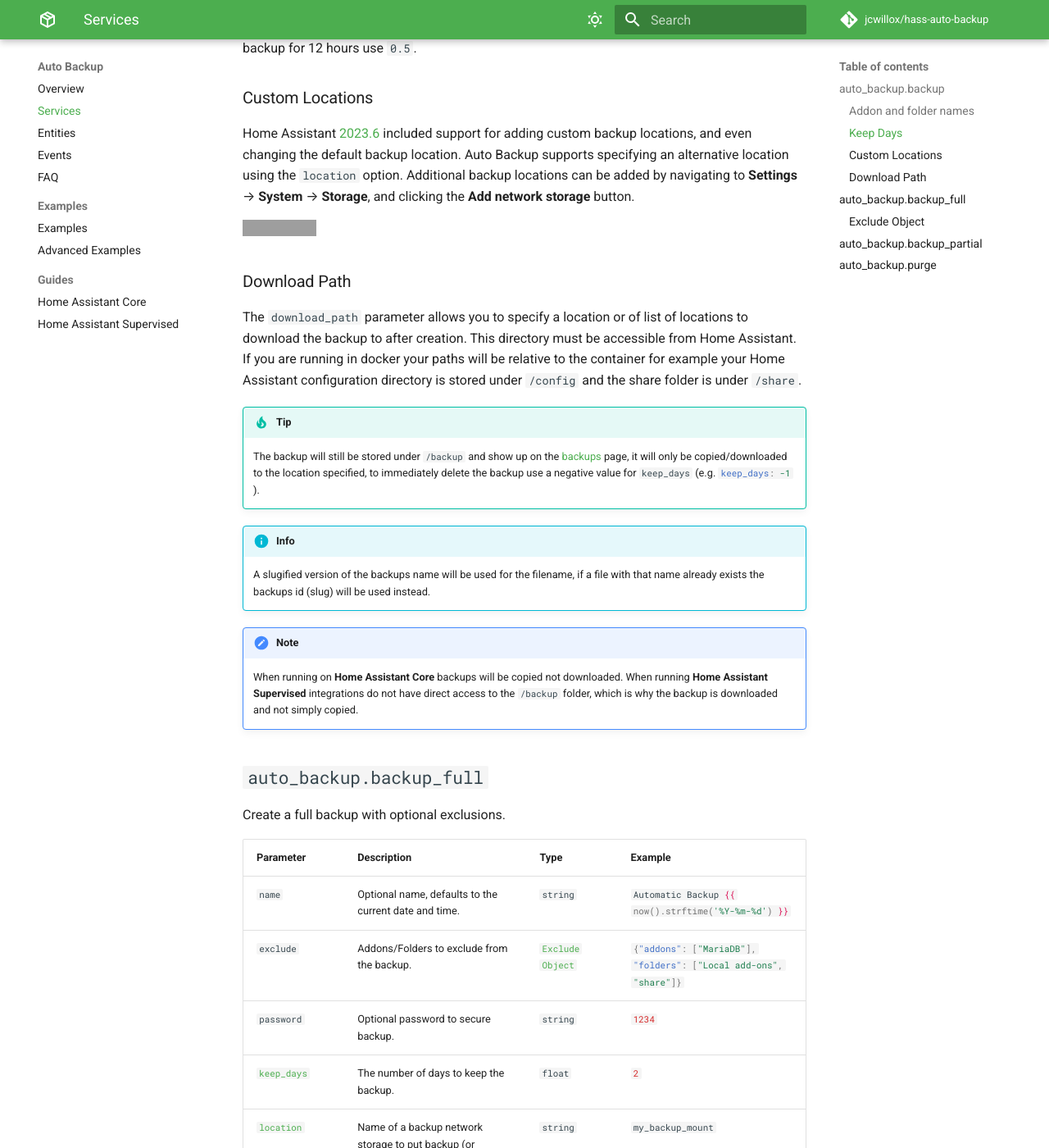
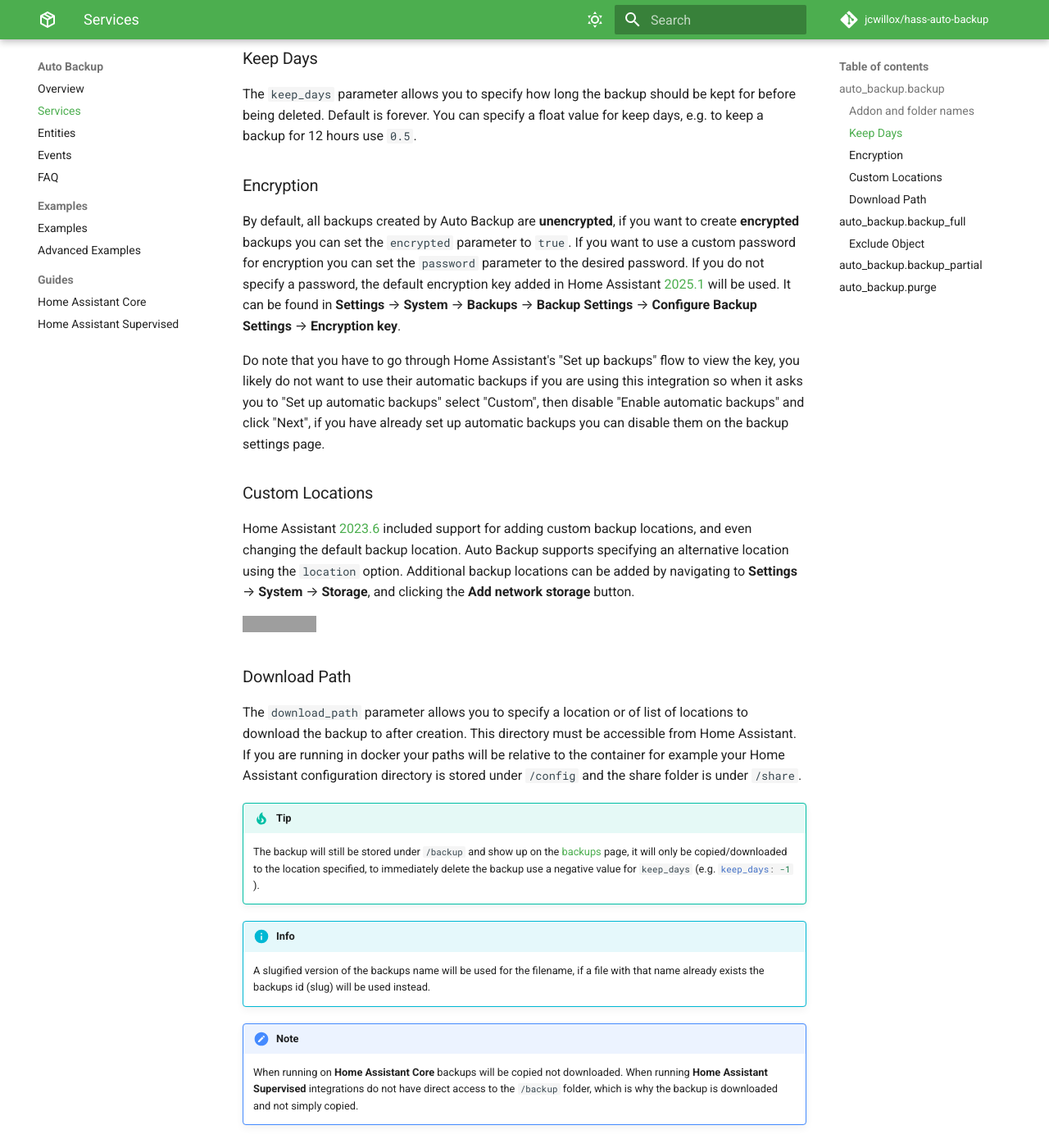
Before and after one commit to jcwillox/hass-auto-backup, an MkDocs documentation site: the page built from docs/services.md, in a window 1280 px wide and 1400 px high, scrolled down 1974 px. Shown: the whole window at 82% size. Built offline with MkDocs 1.6.1 and Material for MkDocs 9.7.7, drawn with Linux system fonts in a browser that asks for light colours; comment, search, counter and statistics services are not loaded; some of the changed text lies outside the part shown; grey boxes are pictures that could not be loaded.

Commit message:
feat: add `encrypted` option for default backup encryption (#186)

```diff
--- a/docs/services.md
+++ b/docs/services.md
@@ -8,18 +8,19 @@
 
 This is the primary method and includes the functionality of the `backup_full` and `backup_partial` services.
 
-| Parameter                                    | Description                                                                              | Type     | Example                                                     |
-| -------------------------------------------- | ---------------------------------------------------------------------------------------- | -------- | ----------------------------------------------------------- |
-| `name`                                       | Optional name, defaults to the current date and time.                                    | `string` | `#!jinja Automatic Backup {{ now().strftime('%Y-%m-%d') }}` |
-| [`include_addons`](#addon-and-folder-names)  | List of addons to include in the backup (name or slug). Wildcards supported for slugs.   | `list`   | `#!json ["Almond", "glances", "core_mariadb", "core_*"]`    |
-| [`include_folders`](#addon-and-folder-names) | List of folders to include in the backup.                                                | `list`   | `#!json ["Local add-ons", "homeassistant", "share"]`        |
-| [`exclude_addons`](#addon-and-folder-names)  | List of addons to exclude from the backup (name or slug). Wildcards supported for slugs. | `list`   | `#!json ["Almond", "glances", "core_mariadb", "core_*"]`    |
-| [`exclude_folders`](#addon-and-folder-names) | List of folders to exclude from the backup.                                              | `list`   | `#!json ["Local add-ons", "homeassistant", "share"]`        |
-| `password`                                   | Optional password to secure backup.                                                      | `string` | `#!json 1234`                                               |
-| [`keep_days`](#keep-days)                    | The number of days to keep the backup.                                                   | `float`  | `#!json 2`                                                  |
-| [`location`](#custom-locations)              | Name of a backup network storage to put backup (or /backup)                              | `string` | `#!json my_backup_mount`                                    |
-| [`download_path`](#download-path)            | Locations to download the backup to after creation.                                      | `list`   | `#!json ["/usb_drive"]`                                     |
-| `compressed`                                 | Use compressed archives (default: true)                                                  | `bool`   | `#!json true`                                               |
+| Parameter                                    | Description                                                                               | Type     | Example                                                     |
+| -------------------------------------------- | ----------------------------------------------------------------------------------------- | -------- | ----------------------------------------------------------- |
+| `name`                                       | Optional name, defaults to the current date and time.                                     | `string` | `#!jinja Automatic Backup {{ now().strftime('%Y-%m-%d') }}` |
+| [`include_addons`](#addon-and-folder-names)  | List of addons to include in the backup (name or slug). Wildcards supported for slugs.    | `list`   | `#!json ["Almond", "glances", "core_mariadb", "core_*"]`    |
+| [`include_folders`](#addon-and-folder-names) | List of folders to include in the backup.                                                 | `list`   | `#!json ["Local add-ons", "homeassistant", "share"]`        |
+| [`exclude_addons`](#addon-and-folder-names)  | List of addons to exclude from the backup (name or slug). Wildcards supported for slugs.  | `list`   | `#!json ["Almond", "glances", "core_mariadb", "core_*"]`    |
+| [`exclude_folders`](#addon-and-folder-names) | List of folders to exclude from the backup.                                               | `list`   | `#!json ["Local add-ons", "homeassistant", "share"]`        |
+| `encrypted`                                  | Encrypt backups with the default encryption key found in backup settings (default: false) | `bool`   | `#!json true`                                               |
+| `password`                                   | Optional custom password to encrypt the backup with.                                      | `string` | `#!json 1234`                                               |
+| [`keep_days`](#keep-days)                    | The number of days to keep the backup.                                                    | `float`  | `#!json 2`                                                  |
+| [`location`](#custom-locations)              | Name of a backup network storage to put backup (or /backup)                               | `string` | `#!json my_backup_mount`                                    |
+| [`download_path`](#download-path)            | Locations to download the backup to after creation.                                       | `list`   | `#!json ["/usb_drive"]`                                     |
+| `compressed`                                 | Use compressed archives (default: true)                                                   | `bool`   | `#!json true`                                               |
 
 ??? example "Create a full backup"
 
@@ -73,15 +74,21 @@
 **Folder names** are also case-insensitive and use the names seen when creating a partial backup through the Supervisor backups page.
 Currently, accepted values are (ignoring case):
 
-- `ssl`
-- `share`
-- `media`
-- `addons` or `local add-ons` or `addons/local`
-- `config` or `home assistant configuration` or `homeassistant`
+-   `ssl`
+-   `share`
+-   `media`
+-   `addons` or `local add-ons` or `addons/local`
+-   `config` or `home assistant configuration` or `homeassistant`
 
 ### Keep Days
 
 The `keep_days` parameter allows you to specify how long the backup should be kept for before being deleted. Default is forever. You can specify a float value for keep days, e.g. to keep a backup for 12 hours use `0.5`.
+
+### Encryption
+
+By default, all backups created by Auto Backup are **unencrypted**, if you want to create **encrypted** backups you can set the `encrypted` parameter to `true`. If you want to use a custom password for encryption you can set the `password` parameter to the desired password. If you do not specify a password, the default encryption key added in Home Assistant [2025.1](https://www.home-assistant.io/blog/2025/01/03/release-20251/#encrypted-backups-by-default-) will be used. It can be found in **Settings** → **System** → **Backups** → **Backup Settings** → **Configure Backup Settings** → **Encryption key**.
+
+Do note that you have to go through Home Assistant's "Set up backups" flow to view the key, you likely do not want to use their automatic backups if you are using this integration so when it asks you to "Set up automatic backups" select "Custom", then disable "Enable automatic backups" and click "Next", if you have already set up automatic backups you can disable them on the backup settings page.
 
 ### Custom Locations
 
@@ -109,15 +116,16 @@
 
 Create a full backup with optional exclusions.
 
-| Parameter                         | Description                                                 | Type                                | Example                                                                                                                      |
-| --------------------------------- | ----------------------------------------------------------- | ----------------------------------- | ---------------------------------------------------------------------------------------------------------------------------- |
-| `name`                            | Optional name, defaults to the current date and time.       | `string`                            | `#!jinja Automatic Backup {{ now().strftime('%Y-%m-%d') }}`                                                                  |
-| `exclude`                         | Addons/Folders to exclude from the backup.                  | [`Exclude Object`](#exclude-object) | [`#!json {"addons": ["MariaDB"], "folders": ["Local add-ons", "share"]}`](examples.md#excluding-addonsfolders-from-a-backup) |
-| `password`                        | Optional password to secure backup.                         | `string`                            | `#!json 1234`                                                                                                                |
-| [`keep_days`](#keep-days)         | The number of days to keep the backup.                      | `float`                             | `#!json 2`                                                                                                                   |
-| [`location`](#custom-locations)   | Name of a backup network storage to put backup (or /backup) | `string`                            | `#!json my_backup_mount`                                                                                                     |
-| [`download_path`](#download-path) | Locations to download the backup to after creation.         | `list`                              | `#!json ["/usb_drive"]`                                                                                                      |
-| `compressed`                      | Use compressed archives (default: true)                     | `bool`                              | `#!json true`                                                                                                                |
+| Parameter                         | Description                                                                               | Type                                | Example                                                                                                                      |
+| --------------------------------- | ----------------------------------------------------------------------------------------- | ----------------------------------- | ---------------------------------------------------------------------------------------------------------------------------- |
+| `name`                            | Optional name, defaults to the current date and time.                                     | `string`                            | `#!jinja Automatic Backup {{ now().strftime('%Y-%m-%d') }}`                                                                  |
+| `exclude`                         | Addons/Folders to exclude from the backup.                                                | [`Exclude Object`](#exclude-object) | [`#!json {"addons": ["MariaDB"], "folders": ["Local add-ons", "share"]}`](examples.md#excluding-addonsfolders-from-a-backup) |
+| `encrypted`                       | Encrypt backups with the default encryption key found in backup settings (default: false) | `bool`                              | `#!json true`                                                                                                                |
+| `password`                        | Optional custom password to encrypt the backup with.                                      | `string`                            | `#!json 1234`                                                                                                                |
+| [`keep_days`](#keep-days)         | The number of days to keep the backup.                                                    | `float`                             | `#!json 2`                                                                                                                   |
+| [`location`](#custom-locations)   | Name of a backup network storage to put backup (or /backup)                               | `string`                            | `#!json my_backup_mount`                                                                                                     |
+| [`download_path`](#download-path) | Locations to download the backup to after creation.                                       | `list`                              | `#!json ["/usb_drive"]`                                                                                                      |
+| `compressed`                      | Use compressed archives (default: true)                                                   | `bool`                              | `#!json true`                                                                                                                |
 
 #### Exclude Object
 
@@ -130,16 +138,17 @@
 
 Create a partial backup.
 
-| Parameter                            | Description                                                 | Type     | Example                                                     |
-| ------------------------------------ | ----------------------------------------------------------- | -------- | ----------------------------------------------------------- |
-| `name`                               | Optional name, defaults to the current date and time.       | `string` | `#!jinja Automatic Backup {{ now().strftime('%Y-%m-%d') }}` |
-| [`addons`](#addon-and-folder-names)  | List of addons to backup (name or slug).                    | `list`   | `#!json ["Almond", "glances", "core_mariadb"]`              |
-| [`folders`](#addon-and-folder-names) | List of folders to backup.                                  | `list`   | `#!json ["Local add-ons", "homeassistant", "share"]`        |
-| `password`                           | Optional password to secure backup.                         | `string` | `#!json 1234`                                               |
-| [`keep_days`](#keep-days)            | The number of days to keep the backup.                      | `float`  | `#!json 2`                                                  |
-| [`location`](#custom-locations)      | Name of a backup network storage to put backup (or /backup) | `string` | `#!json my_backup_mount`                                    |
-| [`download_path`](#download-path)    | Locations to download the backup to after creation.         | `list`   | `#!json ["/usb_drive"]`                                     |
-| `compressed`                         | Use compressed archives (default: true)                     | `bool`   | `#!json true`                                               |
+| Parameter                            | Description                                                                               | Type     | Example                                                     |
+| ------------------------------------ | ----------------------------------------------------------------------------------------- | -------- | ----------------------------------------------------------- |
+| `name`                               | Optional name, defaults to the current date and time.                                     | `string` | `#!jinja Automatic Backup {{ now().strftime('%Y-%m-%d') }}` |
+| [`addons`](#addon-and-folder-names)  | List of addons to backup (name or slug).                                                  | `list`   | `#!json ["Almond", "glances", "core_mariadb"]`              |
+| [`folders`](#addon-and-folder-names) | List of folders to backup.                                                                | `list`   | `#!json ["Local add-ons", "homeassistant", "share"]`        |
+| `encrypted`                          | Encrypt backups with the default encryption key found in backup settings (default: false) | `bool`   | `#!json true`                                               |
+| `password`                           | Optional custom password to encrypt the backup with.                                      | `string` | `#!json 1234`                                               |
+| [`keep_days`](#keep-days)            | The number of days to keep the backup.                                                    | `float`  | `#!json 2`                                                  |
+| [`location`](#custom-locations)      | Name of a backup network storage to put backup (or /backup)                               | `string` | `#!json my_backup_mount`                                    |
+| [`download_path`](#download-path)    | Locations to download the backup to after creation.                                       | `list`   | `#!json ["/usb_drive"]`                                     |
+| `compressed`                         | Use compressed archives (default: true)                                                   | `bool`   | `#!json true`                                               |
 
 ## `auto_backup.purge`
 
```
Also changed, not shown: docs/index.md (+1 -1 lines), 4 other files.
